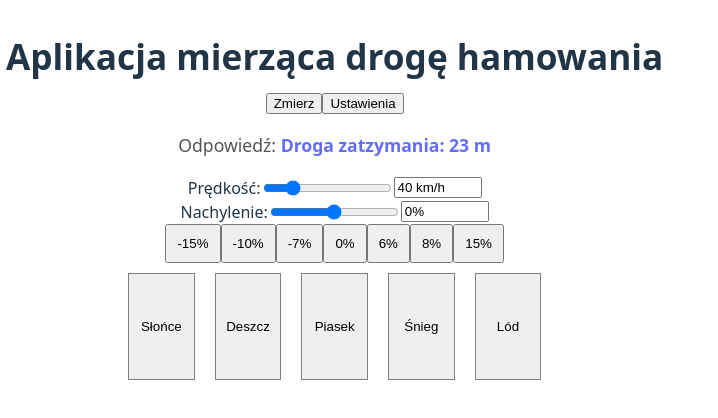
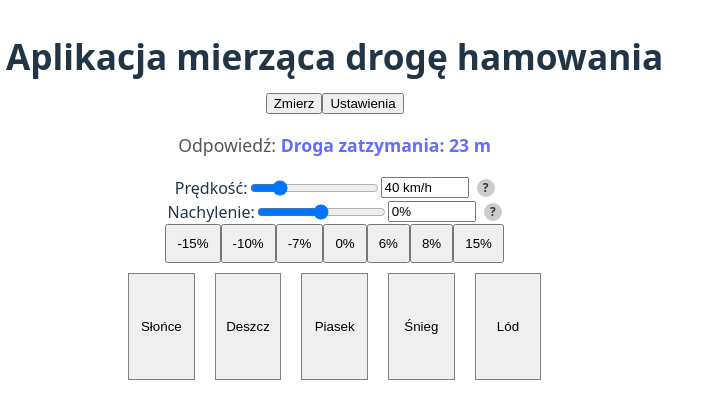
Before and after one commit to PouLS-PL/stopping-distance-app, a React (Vite) app: page / in a window 1280 px wide. Shown: the top 418 px of the page, without its empty margins (0-718 px from the left). Built offline with nearby package versions, Linux system fonts and the light colour scheme.

Commit message:
Add info for input

```diff
--- a/src/App.jsx
+++ b/src/App.jsx
@@ -49,6 +49,10 @@ function App() {
   const [isFocusedSpeed, setIsFocusedSpeed] = useState(false);
   const [isFocusedIncline, setIsFocusedIncline] = useState(false);
 
+  // NOWE STANY: Dla każdego znaku zapytania osobny stan hoveru
+  const [hoverSpeedInfo, setHoverSpeedInfo] = useState(false);
+  const [hoverInclineInfo, setHoverInclineInfo] = useState(false);
+
   const buttonOptions = [-15, -10, -7, 0, 6, 8, 15];
 
   useEffect(() => {handleMeasure();}, [speed, incline, deceleration, reactionTime, condition]);
@@ -68,6 +72,40 @@ function App() {
     }
   };
 
+  // Wspólny styl dla ikony znaku zapytania "?"
+  const questionMarkStyle = {
+    display: "inline-flex",
+    alignItems: "center",
+    justifyContent: "center",
+    width: "18px",
+    height: "18px",
+    borderRadius: "50%",
+    backgroundColor: "#ccc",
+    color: "#333",
+    fontSize: "12px",
+    fontWeight: "bold",
+    cursor: "help",
+    marginLeft: "8px",
+    position: "relative" // Potrzebne jako kotwica dla tooltipa
+  };
+
+  // Wspólny styl dla wyskakującego pola tekstowego
+  const tooltipStyle = {
+    position: "absolute",
+    bottom: "125%", // Nad znakiem zapytania
+    left: "50%",
+    transform: "translateX(-50%)",
+    backgroundColor: "#333",
+    color: "#fff",
+    padding: "6px 10px",
+    borderRadius: "4px",
+    fontSize: "12px",
+    whiteSpace: "nowrap",
+    zIndex: 10,
+    boxShadow: "0 2px 5px rgba(0,0,0,0.3)",
+    fontWeight: "normal"
+  };
+
   return (
     <div className="main">
       <h1>Aplikacja mierząca drogę hamowania</h1>
@@ -76,10 +114,6 @@ function App() {
         <>
           <button onClick={handleMeasure}>Zmierz</button>
           <button onClick={() => setPage(2)}>Ustawienia</button>
-
-
-
-
 
           <p>
             Odpowiedź: <strong>{message || "Click the button"}</strong>
@@ -101,6 +135,19 @@ function App() {
               onBlur={() => setIsFocusedSpeed(false)}
               onChange={(e) => setSpeed(Number(e.target.value))}
             />
+
+            <span
+              style={questionMarkStyle}
+              onMouseEnter={() => setHoverSpeedInfo(true)}
+              onMouseLeave={() => setHoverSpeedInfo(false)}
+            >
+              ?
+              {hoverSpeedInfo && (
+                <div style={tooltipStyle}>
+                  Lorem ipsum dolor sit amet consectetur adipisicing elit. Qui, quisquam?
+                </div>
+              )}
+            </span>
           </div>
 
           <div className="incline">
@@ -119,6 +166,19 @@ function App() {
               onBlur={() => setIsFocusedIncline(false)}
               onChange={(e) => setIncline(Number(e.target.value))}
             />
+
+            <span
+              style={questionMarkStyle}
+              onMouseEnter={() => setHoverInclineInfo(true)}
+              onMouseLeave={() => setHoverInclineInfo(false)}
+            >
+              ?
+              {hoverInclineInfo && (
+                <div style={tooltipStyle}>
+                  Lorem ipsum dolor sit amet consectetur adipisicing elit. Excepturi, modi.
+                </div>
+              )}
+            </span>
           </div>
 
           <div className="inclineQuickButtons">
```
